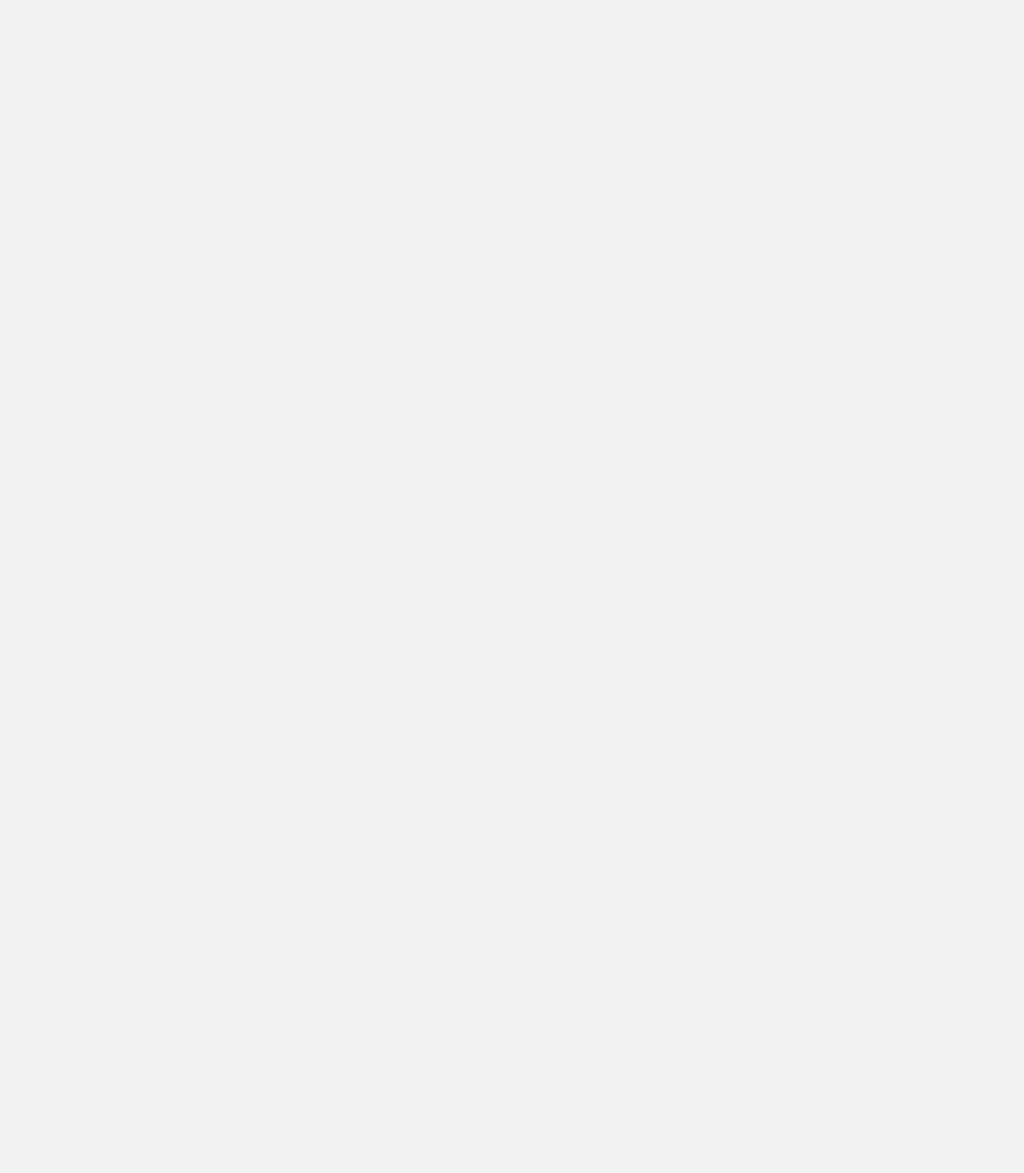
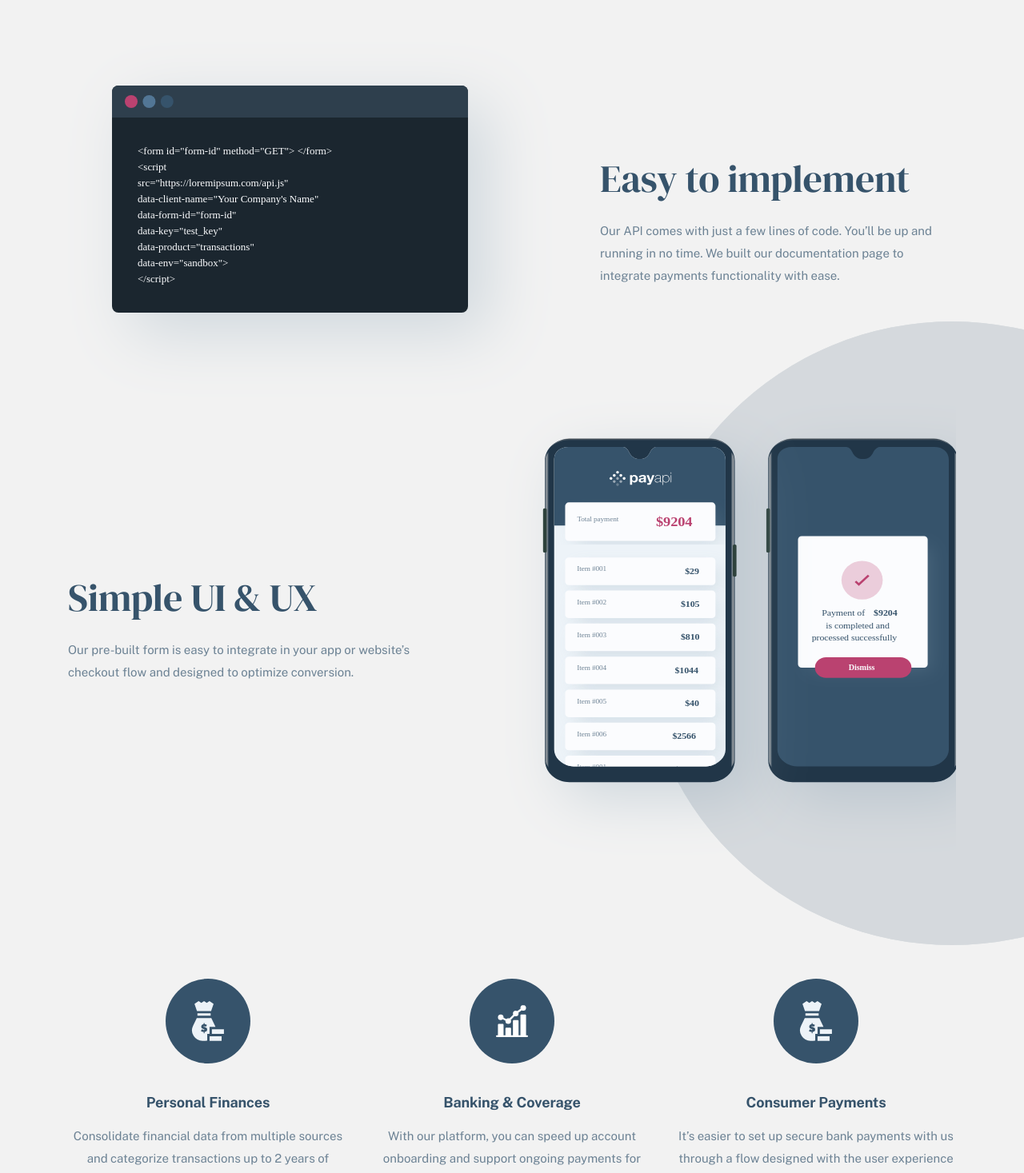
Before and after one commit to samadjei/payapi-multi-page-website, a Next.js app: page / in a window 1280 px wide. Shown: the part 1330-2797 px from the top of the page at 80% size. Before the commit the page ends 1232 px from the top, so only its background shows below. Built offline with nearby package versions, Linux system fonts and the light colour scheme.

Commit message:
added email subscription section

```diff
--- /dev/null
+++ b/components/homepage/features.js
@@ -0,0 +1,31 @@
+import Image from 'next/image';
+
+const Features = () => {
+	return (
+		<section className="features">
+			<div className="features__circle"></div>
+			<div className="container">
+				<div className=" features__inner features__top">
+					<div className="features__left features__left-top">
+						<Image src="/assets/home/desktop/illustration-easy-to-implement.svg" alt="Phone mockup" width={605} height={444} />
+					</div>
+					<div className="features__right features__content">
+						<h2>Easy to implement</h2>
+						<p className='features--description'>Our API comes with just a few lines of code. You’ll be up and running in no time. We built our documentation page to integrate payments functionality with ease.</p>
+					</div>
+				</div>
+				<div className="features__bottom">
+					<div className="features__left features__content">
+						<h2>Simple UI & UX</h2>
+						<p className='features--description'>Our pre-built form is easy to integrate in your app or website’s checkout flow and designed to optimize conversion.</p>
+					</div>
+					<div className="features__right images">
+						<Image src="/assets/home/desktop/illustration-simple-ui.svg" alt="Phone mockup" width={772} height={660} />
+					</div>
+				</div>
+			</div>
+		</section>
+	);
+};
+
+export default Features;
--- /dev/null
+++ b/components/homepage/offers.js
@@ -0,0 +1,27 @@
+import Image from 'next/image';
+
+const Offers = () => {
+	return (
+		<div className="offers">
+			<div className="offers__inner container">
+				<div className="offer__item">
+					<Image src="/assets/home/desktop/icon-personal-finances.svg" alt="Phone mockup" width={106} height={106} />
+					<h3 className="offers--title small">Personal Finances</h3>
+					<p>Consolidate financial data from multiple sources and categorize transactions up to 2 years of history. Analyze reports to reconcile activities in your account.</p>
+				</div>
+				<div className="offer__item">
+					<Image src="/assets/home/desktop/icon-banking-and-coverage.svg" alt="Phone mockup" width={106} height={106} />
+					<h3 className="offers--title small">Banking & Coverage</h3>
+					<p>With our platform, you can speed up account onboarding and support ongoing payments for checking, savings, credit card, and brokerage accounts.</p>
+				</div>
+				<div className="offer__item">
+					<Image src="/assets/home/desktop/icon-personal-finances.svg" alt="Phone mockup" width={106} height={106} />
+					<h3 className="offers--title small">Consumer Payments</h3>
+					<p>It’s easier to set up secure bank payments with us through a flow designed with the user experience in mind. Customers could instantly authenticate their account.</p>
+				</div>
+			</div>
+		</div>
+	);
+};
+
+export default Offers;
--- /dev/null
+++ b/components/homepage/subscription.js
@@ -0,0 +1,18 @@
+import Email from '../form/emailForm';
+
+const Subscription = () => {
+	return (
+		<div className="subscription">
+			<div className="subscription__inner container">
+				<div className="subscription__left">
+					<h2>Ready to start?</h2>
+				</div>
+				<div className="subscription__right">
+					<Email className="righty" />
+				</div>
+			</div>
+		</div>
+	);
+};
+
+export default Subscription;
--- a/pages/homepage.js
+++ b/pages/homepage.js
@@ -1,4 +1,7 @@
+import Features from '../components/homepage/features';
 import Hero from '../components/homepage/hero';
+import Offers from '../components/homepage/offers';
+import Subscription from '../components/homepage/subscription';
 import Work from '../components/homepage/work';
 
 const Homepage = () => {
@@ -6,6 +9,9 @@ const Homepage = () => {
 		<main className="main">
 			<Hero />
 			<Work />
+			<Features />
+			<Offers />
+			<Subscription />
 		</main>
 	);
 };
--- a/scss/abstracts/_mixins.scss
+++ b/scss/abstracts/_mixins.scss
@@ -5,3 +5,7 @@
 	justify-content: center;
 	align-items: center;
 }
+
+@mixin content-width() {
+	max-width: 44.5rem;
+}
--- a/scss/base/_typography.scss
+++ b/scss/base/_typography.scss
@@ -5,6 +5,7 @@ h2,
 h3,
 h4 {
 	font-family: 'DM Serif Display';
+	font-weight: 400;
 	color: $san-juan-blue;
 }
 
@@ -30,11 +31,19 @@ h3 {
 	font-size: 3.2rem;
 	line-height: 4rem;
 	letter-spacing: -0.246154px;
-	@include breakpoint(small) {
-		font-size: 1.8rem;
-		line-height: 2.5rem;
-		letter-spacing: -0.138462px;
-	}
+	// @include breakpoint(small) {
+	// 	font-size: 1.8rem;
+	// 	line-height: 2.5rem;
+	// 	letter-spacing: -0.138462px;
+	// }
+}
+
+h3.small {
+	font-family: 'Public Sans';
+	font-weight: 700;
+	font-size: 1.8rem;
+	line-height: 2.5rem;
+	letter-spacing: -0.138462px;
 }
 
 h4 {
@@ -47,7 +56,7 @@ p {
 	font-family: 'Public Sans';
 	font-size: 1.5rem;
 	line-height: 2.8rem;
-	color: $mirage-blue;
+	color: $light-san-juan-blue;
 }
 
 a {
--- a/scss/pages/_homepage.scss
+++ b/scss/pages/_homepage.scss
@@ -26,7 +26,7 @@
 
 	&__form {
 		position: relative;
-		width: 80%;
+		width: 100%;
 		height: 4.8rem;
 		max-width: 44.5rem;
 		border-radius: 2.4rem;
@@ -107,3 +107,84 @@
 		grid-column-gap: 6.2rem;
 	}
 }
+
+// Features
+.features {
+	padding-top: 15rem;
+	padding-bottom: 15rem;
+	position: relative;
+	overflow: hidden;
+
+	&::after {
+		content: '';
+		position: absolute;
+		background-image: url('../../public/assets/shared/desktop/bg-pattern-circle.svg');
+		height: 78rem;
+		width: 78rem;
+		top: 50rem;
+		right: -30rem;
+		z-index: -1;
+	}
+
+	&__inner {
+		@include flex-center;
+		justify-content: space-between;
+	}
+	&__content {
+		@include content-width;
+	}
+
+	&__left-top {
+		margin-left: 0rem;
+	}
+
+	&--description {
+		padding-top: 2.4rem;
+	}
+
+	&__bottom {
+		// @include flex-center;
+		display: flex;
+		align-items: center;
+		justify-content: space-evenly;
+	}
+}
+
+.images {
+	transform: translateX(10rem);
+}
+
+// Offers
+.offers {
+	padding-bottom: 9.6rem;
+	&__inner {
+		display: grid;
+		grid-template-columns: repeat(auto-fit, minmax(35rem, 1fr));
+		grid-gap: 3rem;
+		justify-content: center;
+		align-items: center;
+		text-align: center;
+	}
+
+	&--title {
+		padding-top: 3.2rem;
+		padding-bottom: 1.6rem;
+	}
+}
+
+// Subscription
+.subscription {
+	&__inner {
+		padding-bottom: 9.6rem;
+		@include flex-center;
+		justify-content: space-between;
+	}
+	&__left {
+		width: 100%;
+	}
+
+	&__right {
+		width: 100%;
+		margin-left: 15rem;
+	}
+}
```
Also changed, not shown: components/form/emailForm.js (+3 -6 lines), starter-code/index.html (+0 -26 lines).
